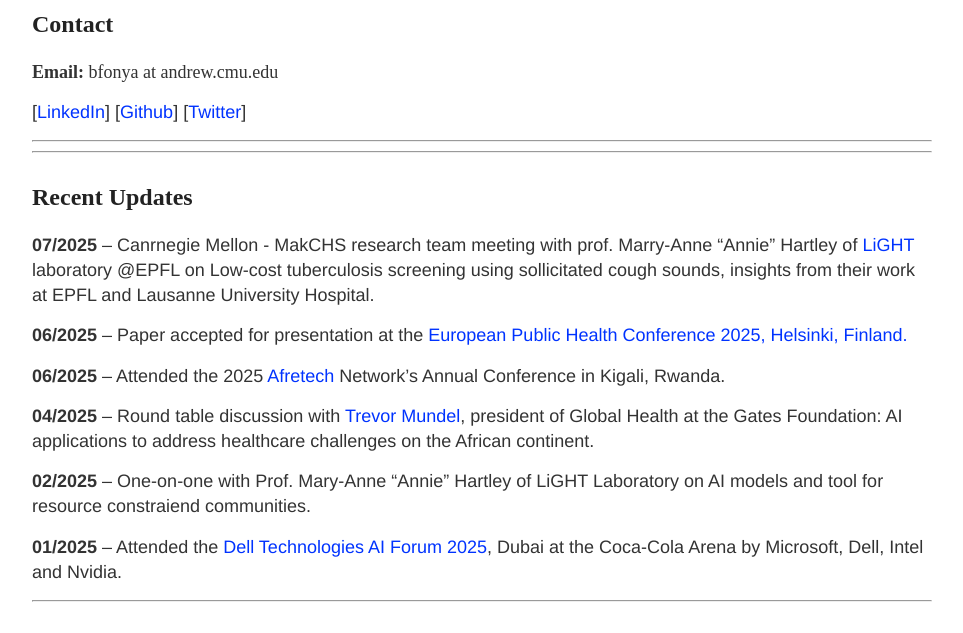
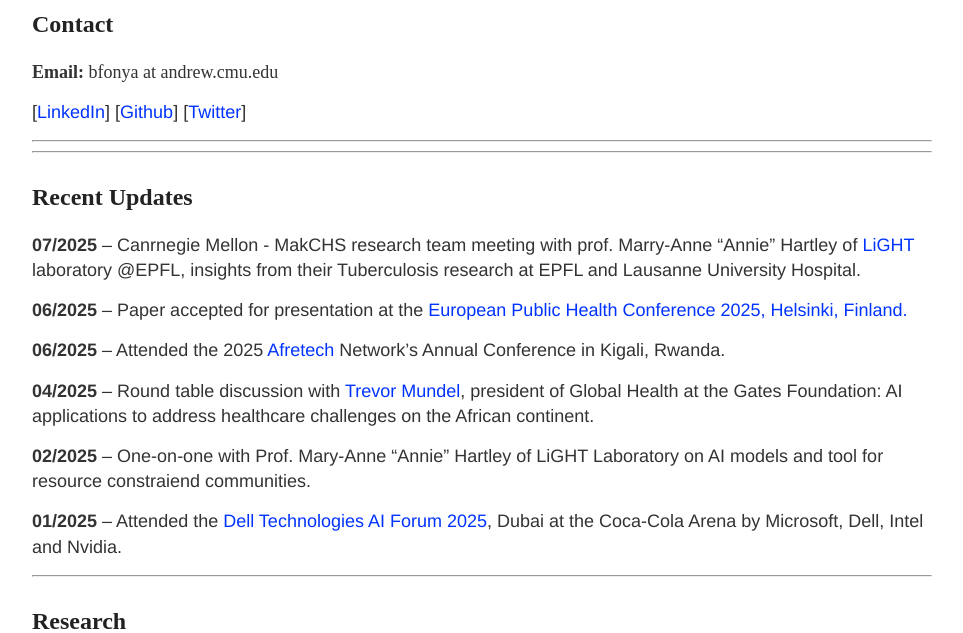
Before and after one commit to FonyaBrandone/FonyaBrandone.github.io, a Jekyll site: the page built from index.md, in a window 1280 px wide and 900 px high, scrolled down 445 px, cut to the strip 0-633 px from the top of the window. Shown: the whole strip, without its empty margins (158-1121 px from the left). Built offline with Jekyll 4.4.1, drawn with Linux system fonts in a browser that asks for light colours.

Commit message:
Updated recent updates

```diff
--- a/index.md
+++ b/index.md
@@ -41,7 +41,7 @@ Apart from work, I enjoy travelling, reading and watching documentaries.
 
 <span style="font-family:'Candara Light';">
 
-**07/2025** – Canrnegie Mellon - MakCHS research team meeting with prof. Marry-Anne "Annie" Hartley of <a href='https://www.light-laboratory.org/'>LiGHT</a> laboratory @EPFL on Low-cost tuberculosis screening using sollicitated cough sounds, insights from their work at EPFL and Lausanne University Hospital. <br>
+**07/2025** – Canrnegie Mellon - MakCHS research team meeting with prof. Marry-Anne "Annie" Hartley of <a href='https://www.light-laboratory.org/'>LiGHT</a> laboratory @EPFL, insights from their Tuberculosis research at EPFL and Lausanne University Hospital. <br>
 
 **06/2025** – Paper accepted for presentation at the <a href='https://ephconference.eu/'>European Public Health Conference 2025, Helsinki, Finland.</a><br>
 
```
